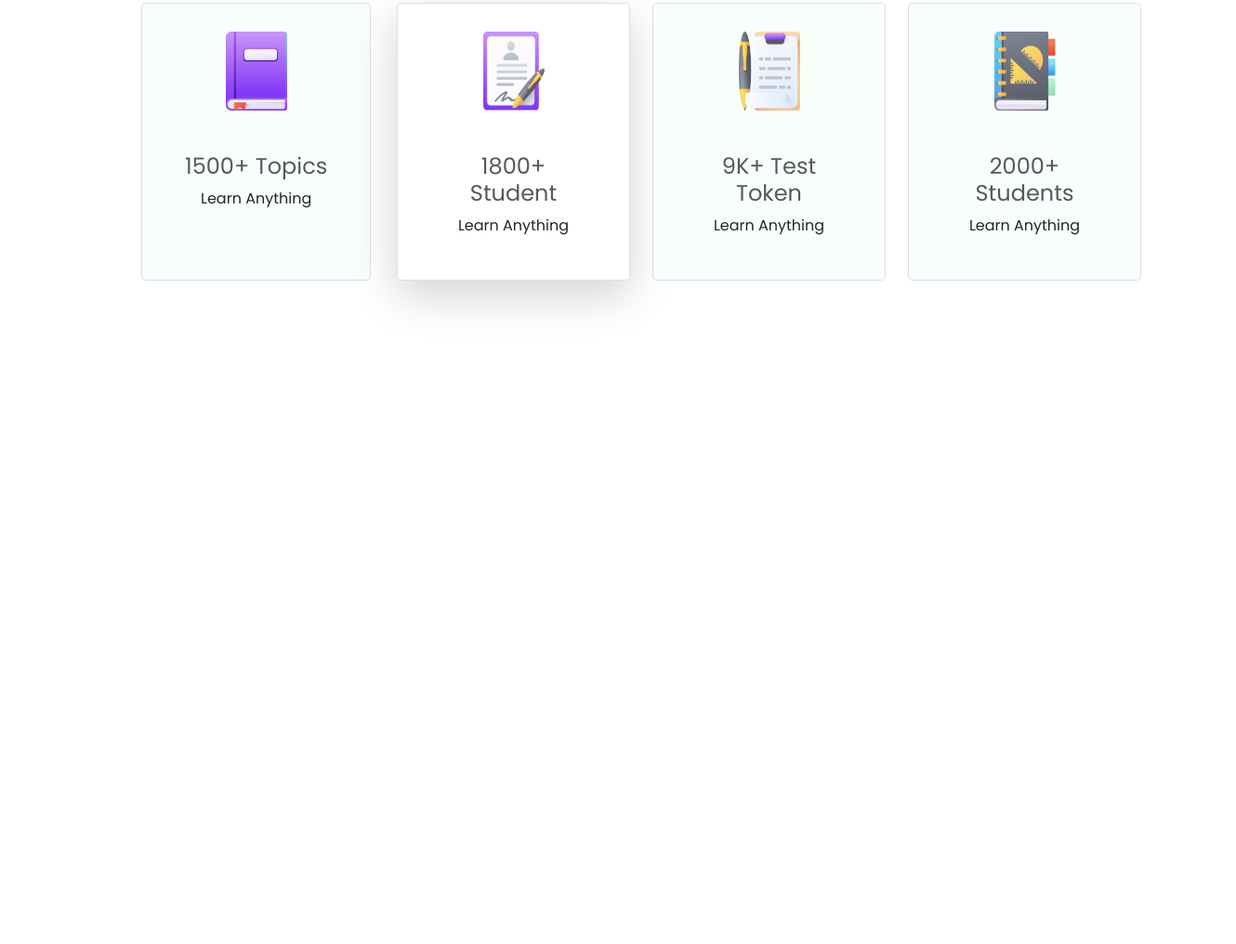
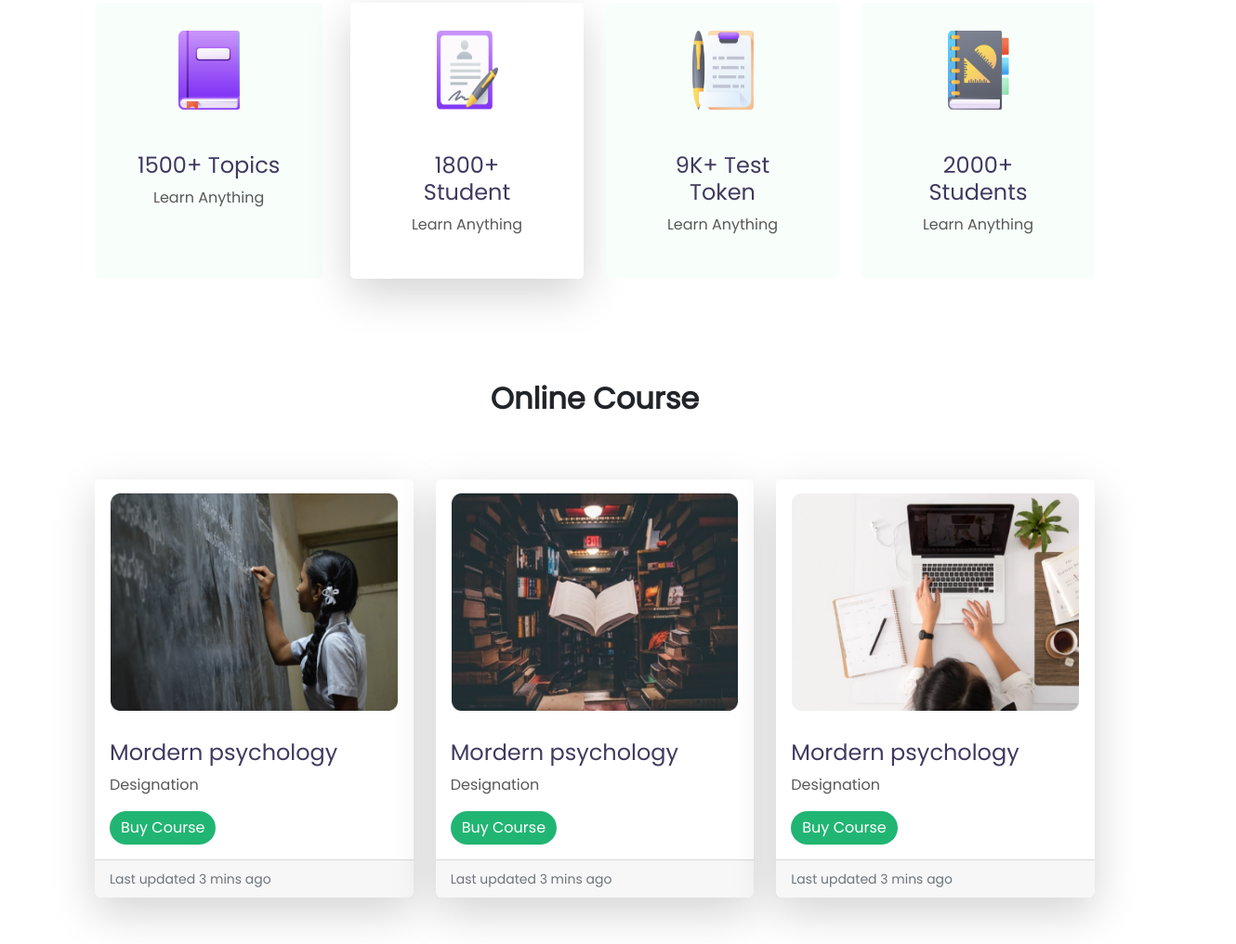
Before and after one commit to mdmitulhossen/e-school_webpage, a plain HTML site: page index.html in a window 1280 px wide. Shown: the part 623-1639 px from the top of the page at 93% size, 1330 px wide, since content can reach past the window. Before the commit the page ends 1228 px from the top, so only its background shows below. Drawn offline with Linux system fonts and the light colour scheme.

Commit message:
card2 done

```diff
--- a/css/style.css
+++ b/css/style.css
@@ -1,7 +1,7 @@
 body {
   font-family: 'Poppins', sans-serif;
 }
-.container-fluid {
+.header_section {
     height: 576px;
     background-color: #F0FFF0;
 }
@@ -36,6 +36,7 @@
 }
 
 /*========= Navbar End ========*/
+/*=========  Card Section starts ========*/
  .header_img {
   width: 500px;
   height: 346px;
@@ -97,18 +98,40 @@
 }
 .cards_container{
   background-color: white;
-  margin: 50px;
+  margin: 50px 0px;
 }
 .card {
   background-color: #F8FFFB;
   border-radius: 5px;
+  border: none;
 }
 .card-body h4 {
-  color: #585859;
+  color:#413960;
+  font-weight: 500;
 }
-#card2{
+.card-body p{
+  color:#585859;
+  font-size: 16px;
+}
+.card2{
   background-color: white;
 }
 .card:hover {
   border: 2px solid blue;
 }
+
+/*=========  Card Section end ========*/
+
+#online_course{
+  text-align: center;
+  padding: 60px;
+  font-weight: 700;
+}
+.card-body2{
+  margin: 0px;
+}
+.card2_img {
+  width: 90%;
+  height: 234px;
+  margin: 15px auto;
+}
--- a/index.html
+++ b/index.html
@@ -19,7 +19,7 @@
 </head>
 <body>
   <!--========== Navber ======-->
-    <div class="container-fluid">
+    <div class="container-fluid header_section">
         <div class="container">
             <nav class="navbar navbar-expand-md navbar-light ">
 
@@ -64,6 +64,7 @@
         </div>
     </div>
     <!--========== Navber End ======-->
+    <!--========== Card Section starts =====-->
 
 
     <div class="container-fluid cards_container">
@@ -79,7 +80,7 @@
             </div>
           </div>
           <div class="col card_section d-md-flex">
-            <div class="card shadow-lg" id="card2">
+            <div class="card shadow-lg card2">
               <img src="picture/ICON/Student.png" class="card-img-top" alt="...">
               <div class="card-body">
                 <h4 class="card-title">1800+ Student</h4>
@@ -108,6 +109,53 @@
         </div>
       </div>
     </div>
+<!--========== Card Section End =====-->
+<div class="container-fluid cards_container">
+  <h2 id="online_course">Online Course</h2>
+  <div class="container">
+    <div class="row row-cols-1 row-cols-md-3 g-4">
+      <div class="col">
+        <div class="card h-100 shadow-lg card2">
+          <img src="picture/Photos/Morder pyschology.png" class="card-img-top card2_img" alt="...">
+          <div class="card-body card-body2">
+            <h4 class="card-title">Mordern psychology</h4>
+            <p class="card-text">Designation</p>
+            <button class="btn btn-primary">Buy Course</button>
+          </div>
+          <div class="card-footer">
+            <small class="text-muted">Last updated 3 mins ago</small>
+          </div>
+        </div>
+      </div>
+      <div class="col">
+        <div class="card h-100 shadow-lg card2">
+          <img src="picture/Photos/Morder psyc.png" class="card-img-top card2_img" alt="...">
+          <div class="card-body card-body2">
+            <h4 class="card-title">Mordern psychology</h4>
+            <p class="card-text">Designation</p>
+            <button class="btn btn-primary">Buy Course</button>
+          </div>
+          <div class="card-footer">
+            <small class="text-muted">Last updated 3 mins ago</small>
+          </div>
+        </div>
+      </div>
+      <div class="col">
+        <div class="card h-100 shadow-lg card2">
+          <img src="picture/Photos/Morder pychons.png" class="card-img-top card2_img" alt="...">
+          <div class="card-body card-body2">
+            <h4 class="card-title">Mordern psychology</h4>
+            <p class="card-text">Designation</p>
+            <button class="btn btn-primary">Buy Course</button>
+          </div>
+          <div class="card-footer">
+            <small class="text-muted">Last updated 3 mins ago</small>
+          </div>
+        </div>
+      </div>
+    </div>
+  </div>
+</div>
 
 
 
```
